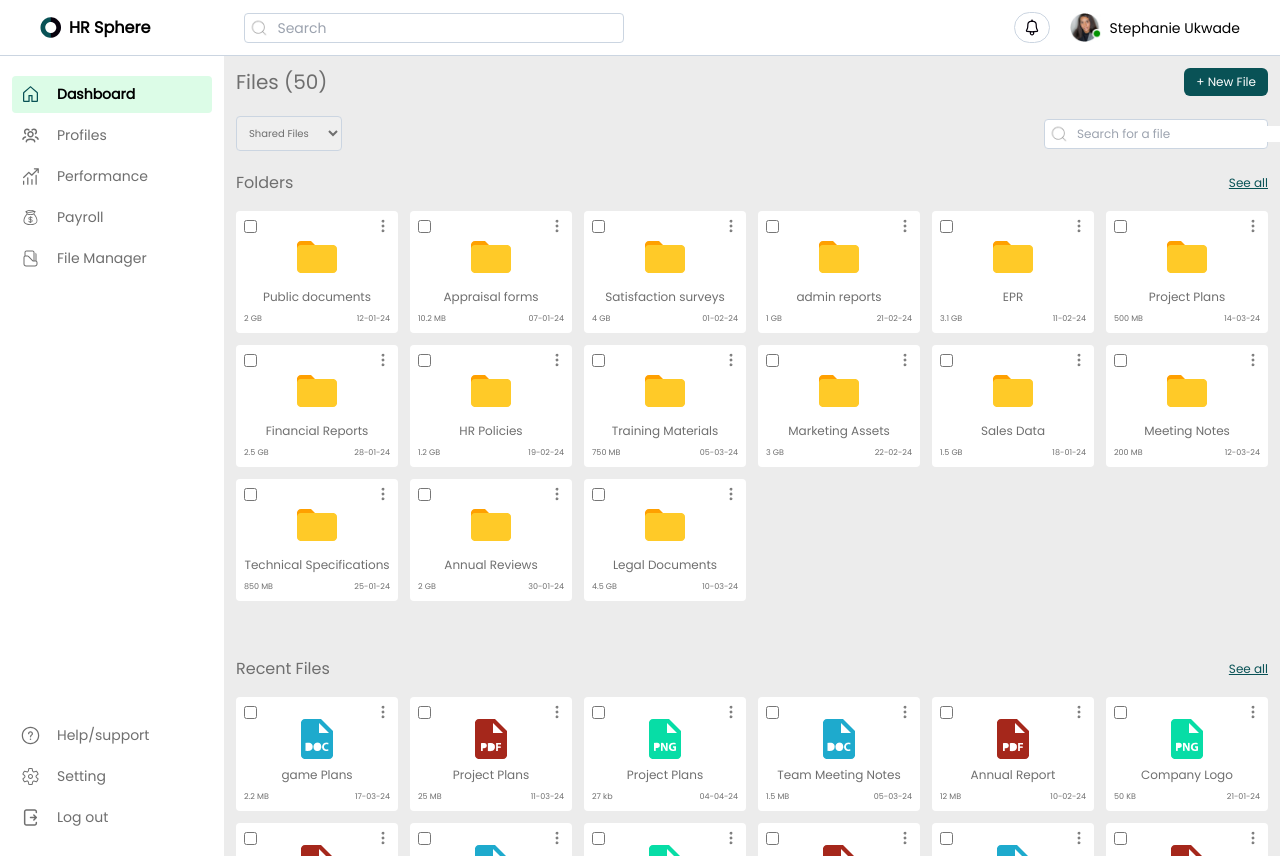
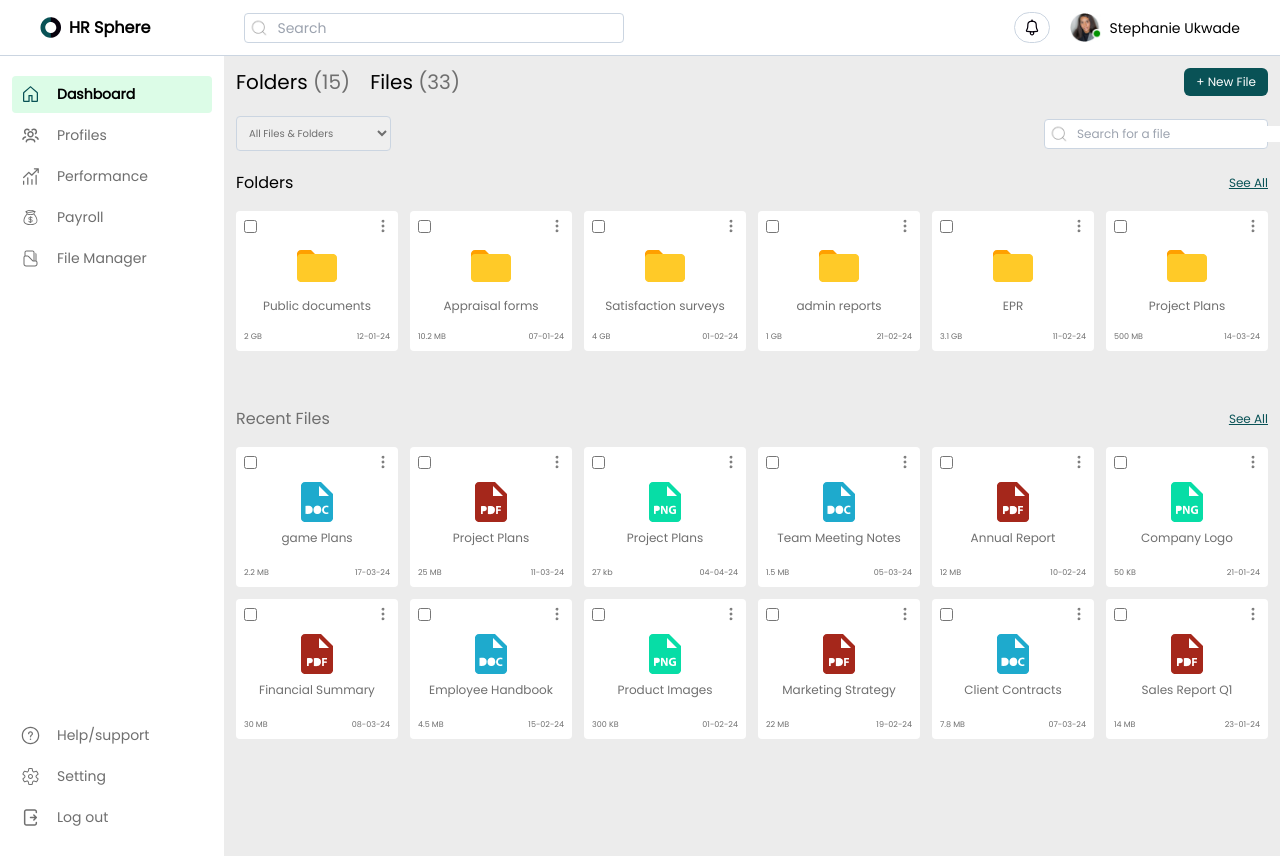
Before and after one commit to oseji/HR-Sphere, a React (Vite) app: page /FileManager in a window 1280 px wide. Built offline with nearby package versions, Linux system fonts and the light colour scheme.

Commit message:
renderd files and implemented filter and search logic in fileManager component

```diff
--- a/src/FileManager.tsx
+++ b/src/FileManager.tsx
@@ -1,15 +1,55 @@
 import searchIcon from "./assets/circum_search.png";
 import dots from "./assets/3dots.png";
 import { folders, files } from "./types";
+import { SyntheticEvent, useEffect, useState } from "react";
 
 const FileManager = () => {
+  const numberOfFiles = files.length;
+  const numberOfFolders = folders.length;
+  const [folderFilter, setFolderFilter] = useState<string>();
+  const [fileFilter, setFileFilter] = useState<string>();
+  const [searchFilter, setSearchFilter] = useState<string>();
+
+  const defaultFoldersNum = 6;
+  const defaultFilesNum = 12;
+
+  const [endOfFiles, setEndOfFiles] = useState<number>(defaultFilesNum);
+  const [endOfFolders, setEndOfFolders] = useState<number>(defaultFoldersNum);
+
+  const [foldersToggled, setFoldersToggled] = useState<boolean>(false);
+  const [filesToggled, setFilesToggled] = useState<boolean>(false);
+
+  //toggling folders
+  useEffect(() => {
+    if (foldersToggled) {
+      setEndOfFolders(folders.length);
+    } else {
+      setEndOfFolders(defaultFoldersNum);
+    }
+  }, [foldersToggled]);
+
+  //toggling files
+  useEffect(() => {
+    if (filesToggled) {
+      setEndOfFiles(files.length);
+    } else {
+      setEndOfFiles(defaultFilesNum);
+    }
+  }, [filesToggled]);
+
   return (
     <section className="screenSection w-full">
       {/* header */}
       <div className="flex flex-row justify-between items-center">
-        <h1 className="text-xl">
-          Files <span>(50)</span>
+        <div className="flex flex-row items-center gap-5">
+          <h1 className="text-xl text-black">
+            Folders <span className="text-[#6F6F6F]">({numberOfFolders})</span>
           </h1>
+
+          <h1 className="text-xl text-black">
+            Files <span className="text-[#6F6F6F]">({numberOfFiles})</span>
+          </h1>
+        </div>
 
         <button className="bg-[#095256] text-xs text-white px-3 py-1.5 rounded-md hover:scale-110 transition ease-in-out duration-150">
           + New File
@@ -19,10 +59,16 @@ const FileManager = () => {
       {/* filter group */}
       <div className="flex flex-row justify-between items-center mt-5">
         <div className="flex flex-row items-center justify-between w-full">
-          <select>
-            <option value="shared">shared files</option>
-            <option value="updated">updated files</option>
-            <option value="added">added files</option>
+          <select
+            onChange={(e: SyntheticEvent<HTMLSelectElement>) => {
+              setFolderFilter(e.currentTarget.value);
+              setFileFilter(e.currentTarget.value);
+            }}
+          >
+            <option value="">All files & folders</option>
+            <option value="shared">shared files & folders</option>
+            <option value="updated">updated files & folders</option>
+            <option value="added">added files & folders</option>
           </select>
 
           <div className="tableSearchGrp bg-white w-[224px]">
@@ -31,6 +77,10 @@ const FileManager = () => {
               type="text"
               placeholder="Search for a file"
               className="outline-0 text-xs placeholder:text-xs"
+              value={searchFilter}
+              onChange={(e: SyntheticEvent<HTMLInputElement>) =>
+                setSearchFilter(e.currentTarget.value)
+              }
             />
           </div>
         </div>
@@ -39,20 +89,30 @@ const FileManager = () => {
       {/* folder group */}
       <div className="mt-5">
         <div className="flex flex-row items-center justify-between mb-4">
-          <h1 className="text-base">Folders</h1>
+          <h1 className="text-base text-black">Folders</h1>
 
-          <p className="text-[#095256] underline text-xs">See all</p>
+          <button
+            className="text-[#095256] underline text-xs"
+            onClick={() => setFoldersToggled(!foldersToggled)}
+          >
+            {foldersToggled ? "See Less" : "See All"}
+          </button>
         </div>
 
         <div className="grid grid-cols-6 gap-3">
-          {folders.map((element, index) => (
-            <div
-              className="bg-white rounded p-2 flex flex-col justify-between"
-              key={index}
-            >
-              <div className="flex flex-row justify-between items-center">
+          {folders
+            .filter(
+              (e) =>
+                (!folderFilter || e.filterType === folderFilter) &&
+                (!searchFilter ||
+                  e.name.toLowerCase().includes(searchFilter.toLowerCase()))
+            )
+            .slice(0, endOfFolders)
+            .map((element, index) => (
+              <div className="docCard" key={index}>
+                <div className="docGrp">
                   <input type="checkbox" />
-                <img src={dots} alt="dots" />
+                  <img src={dots} alt="dots" className="cursor-pointer" />
                 </div>
 
                 <div>
@@ -61,12 +121,12 @@ const FileManager = () => {
                     alt="icon thumbnail"
                     className="mx-auto"
                   />
-                <p className="text-xs text-center my-2">{element.name}</p>
+                  <p className="docName">{element.name}</p>
                 </div>
 
-              <div className="flex flex-row justify-between items-center">
-                <p className="text-[8px]">{element.size}</p>
-                <p className="text-[8px]">{element.date}</p>
+                <div className="docGrp">
+                  <p>{element.size}</p>
+                  <p>{element.date}</p>
                 </div>
               </div>
             ))}
@@ -78,19 +138,28 @@ const FileManager = () => {
         <div className="flex flex-row items-center justify-between mb-4">
           <h1 className="text-base">Recent Files</h1>
 
-          <p className="text-[#095256] underline text-xs">See all</p>
+          <button
+            className="text-[#095256] underline text-xs"
+            onClick={() => setFilesToggled(!filesToggled)}
+          >
+            {filesToggled ? "See Less" : "See All"}
+          </button>
         </div>
 
         <div className="grid grid-cols-6 gap-3">
-          {files.map((element, index) => (
-            <div
-              className="bg-white rounded p-2
-              flex flex-col justify-between"
-              key={index}
-            >
-              <div className="flex flex-row justify-between items-center">
+          {files
+            .filter(
+              (e) =>
+                (!fileFilter || e.filterType === fileFilter) &&
+                (!searchFilter ||
+                  e.name.toLowerCase().includes(searchFilter.toLowerCase()))
+            )
+            .slice(0, endOfFiles)
+            .map((element, index) => (
+              <div className="docCard" key={index}>
+                <div className="docGrp">
                   <input type="checkbox" />
-                <img src={dots} alt="dots" />
+                  <img src={dots} alt="dots" className="cursor-pointer" />
                 </div>
 
                 <div>
@@ -99,12 +168,12 @@ const FileManager = () => {
                     alt="icon thumbnail"
                     className="mx-auto"
                   />
-                <p className="text-xs text-center my-2">{element.name}</p>
+                  <p className="docName">{element.name}</p>
                 </div>
 
-              <div className="flex flex-row justify-between items-center">
-                <p className="text-[8px]">{element.size}</p>
-                <p className="text-[8px]">{element.date}</p>
+                <div className="docGrp">
+                  <p>{element.size}</p>
+                  <p>{element.date}</p>
                 </div>
               </div>
             ))}
--- a/src/index.css
+++ b/src/index.css
@@ -248,3 +248,14 @@ td {
 }
 
 /* FILE MANAGER */
+.docCard {
+  @apply bg-white rounded p-2 flex flex-col justify-between h-[140px];
+}
+
+.docGrp {
+  @apply flex flex-row justify-between items-center text-[8px];
+}
+
+.docName {
+  @apply text-xs text-center my-2;
+}
```
Also changed, not shown: src/types.tsx (+49 -0 lines). Lines whose indentation alone changed are shown as unchanged.
